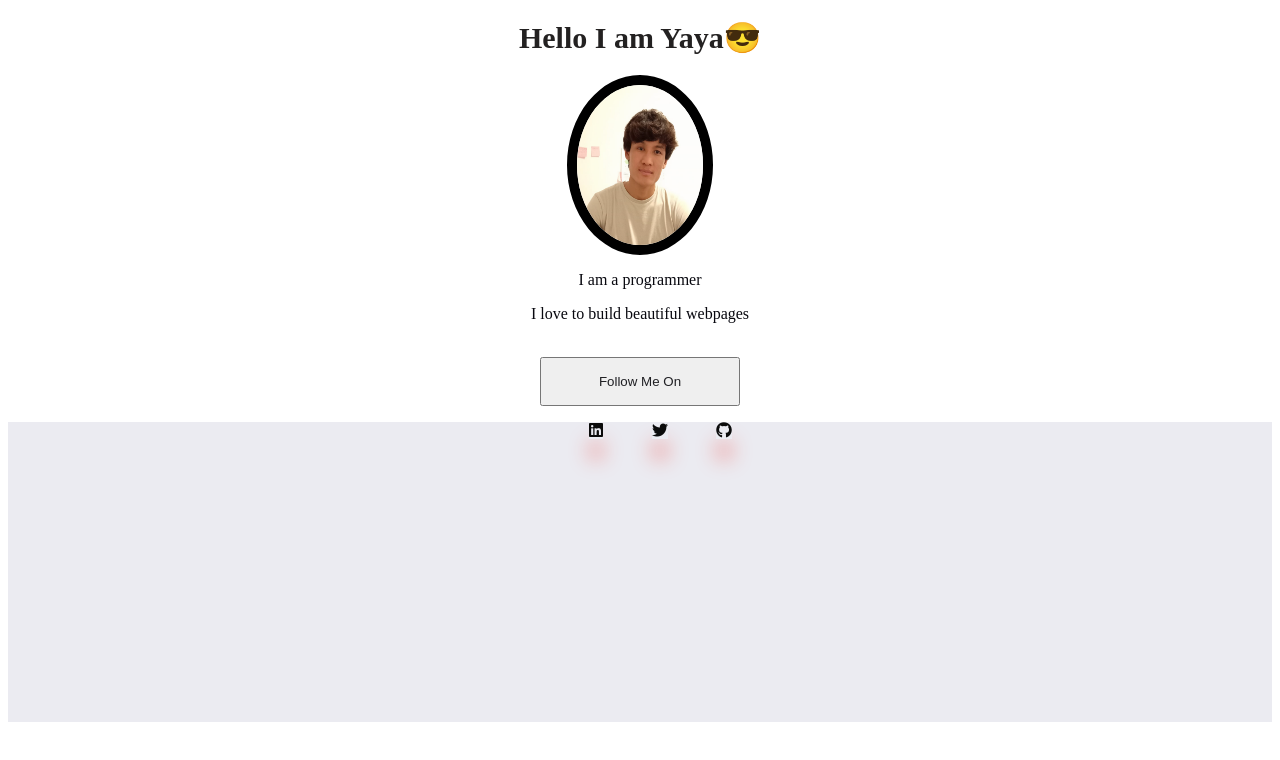
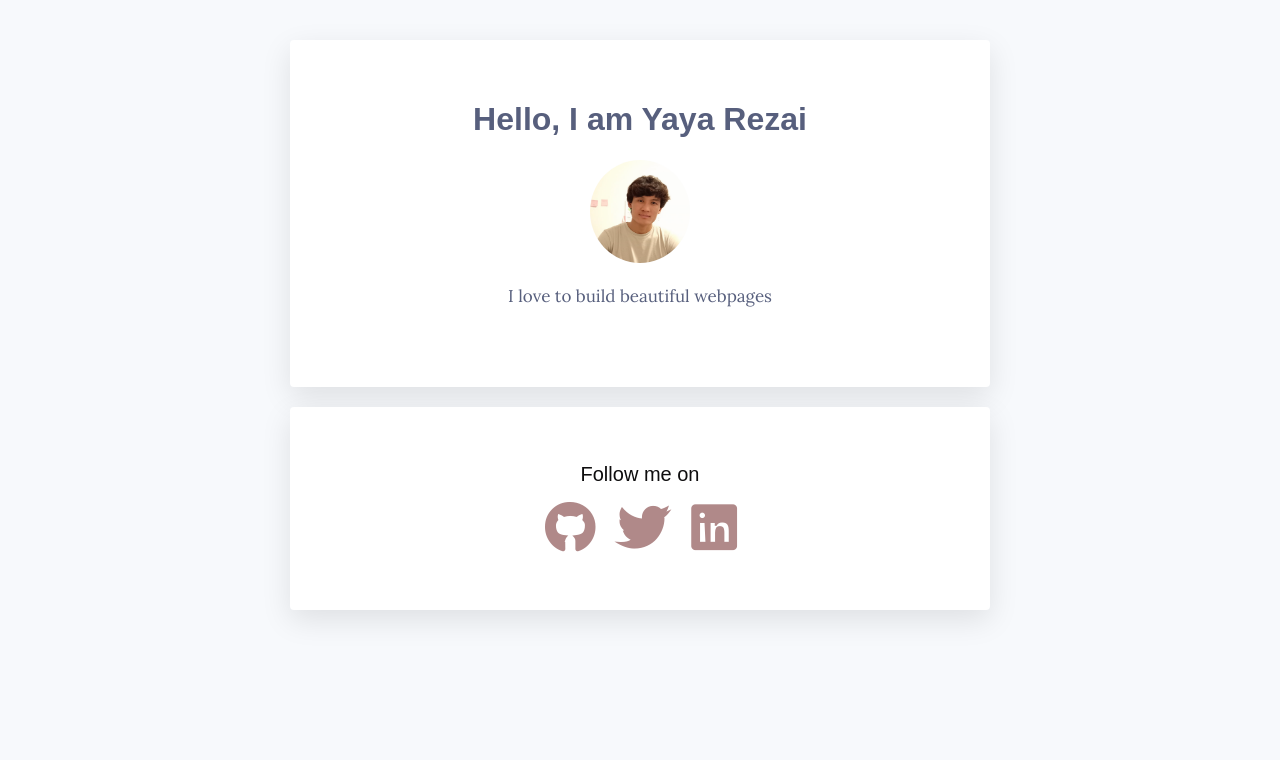
Before and after one commit to itsyaya/profile, a plain HTML site: page index.html in a window 1280 px wide. Drawn offline with Linux system fonts and the light colour scheme.

Commit message:
my profile page

```diff
--- a/index.html
+++ b/index.html
@@ -1,44 +1,43 @@
 <!DOCTYPE html>
-<html lang="en">
+<html>
   <head>
-    <meta charset="UTF-8">
-    <meta name="viewport" content="width=device-width, initial-scale=1.0">
+    <title>My profile</title>
+    <meta charset="utf-8">
+    <link href="https://fonts.googleapis.com/css?family=Lora:400,700|Roboto:300,400,500,700,900" rel="stylesheet">
     <link rel="stylesheet" href="style.css">
-    <link rel="stylesheet" href="https://use.fontawesome.com/releases/v6.1.2/css/all.css">
-    <title>My Profie</title>
+    <link rel="stylesheet" href="https://use.fontawesome.com/releases/v5.2.0/css/all.css" integrity="sha384-hWVjflwFxL6sNzntih27bfxkr27PmbbK/iSvJ+a4+0owXq79v+lsFkW54bOGbiDQ" crossorigin="anonymous">
   </head>
   <body>
+
     <div class="container">
-
-          <h1>Hello I am Yaya😎</h1>
-          <img src="my_profile.png" alt="" class="round">
-
-        <div class="card">
-          <p>I am a programmer</p>
-          <p>I love to build beautiful webpages</p>
-          <br>
-          <button>Follow Me On</button>
-        </div>
-
-      <div class="center_ul">
+      <div class="card-white" id="introduction">
+        <h1>Hello, I am Yaya Rezai</h1>
+        <img src="my_profile.png" class="img-circle" width="100px" alt="">
+        <p>
+          I love to build beautiful webpages
+        </p>
+      </div>
+      <div class="card-white">
+        <h2>Follow me on</h2>
         <ul class="list-inline">
           <li>
-            <a href="#" target="_blank" class="a">
-              <i class="fa-brands fa-linkedin"></i>
+            <a href="#" target="_blank">
+              <i class="fab fa-github"></i>
             </a>
           </li>
           <li>
-            <a href="#"target="_blank" class="a">
-              <i class="fa-brands fa-twitter"></i>
+            <a href="#" target="_blank">
+              <i class="fab fa-twitter"></i>
             </a>
           </li>
           <li>
-            <a href="#" target="_blank" class="a">
-              <i class="fa-brands fa-github"></i>
+            <a href="#" target="_blank">
+              <i class="fab fa-linkedin"></i>
             </a>
           </li>
         </ul>
       </div>
     </div>
+
   </body>
 </html>
--- a/style.css
+++ b/style.css
@@ -1,94 +1,96 @@
-@import url("https://fonts.googleapis.com/css2?family=Open+Sans:wght@300;400;700&family=Poppins:wght@300;400;500;700");
-@media (max-width: 960px)
 body {
-  background-color: rgb(246, 245, 244);
+  background: #F7F9FC;
+  color: #575F7D;
+  font-family: 'Lora', serif;
+  font-size: 17px;
+  font-weight: lighter;
+}
+h1, h2, h3 {
+  font-family: sans-serif;
+}
+h1 {
+  color: #575F7D;
+  font-size: 32px;
+  font-weight: 900;
+}
+h2 {
+  color: #0e0d0e;
+  font-size: 20px;
+  font-weight: lighter;
+  font-weight: 500;
+}
+a {
+  font-family: 'Roboto', sans-serif;
+  text-decoration: none;
+  color: #6B72E1;
+  font-weight: 600;
+  font-size: 16px;
+}
+a:hover {
   color: black;
-  font-family: 'Open Sans', sans-serif;
-  font-weight: 300;
 }
 
-h1 {
-  color: rgb(35, 33, 33);
-  font-size: 30px;
-  background: white;
+.container {
+  width: 700px;
+  margin: 40px auto;
 }
 
-img {
-  margin:auto;
+@media (max-width: 960px) {
+  .container {
+    width: 700px;
+  }
+}
+@media (max-width: 720px) {
+  .container {
+    width: 500px;
+  }
+}
+@media (max-width: 540px) {
+  .container {
+    width: 300px;
+  }
 }
 
-.round{
-  display: flex;
-  justify-content: center;
+
+.card-white {
+  background-color: white;
+  padding: 40px;
+  box-shadow: 0px 10px 30px rgba(0,0,0,0.1);
+  border-radius: 4px;
+  margin: 20px 0px;
   text-align: center;
 }
-
-.round{
-  width: 10%;
-  height: 20vh;
+.img-circle {
   border-radius: 50%;
-  border: 10px, solid, black;
+}
+.btn-blue {
+  background-color: #9096ed;
+  color: rgb(34, 33, 33);
+  padding: 15px 20px;
+  border-radius: 4px;
+}
+.btn-blue:hover {
+  background-color: rgb(131, 152, 223);
+  color: rgb(212, 155, 155);
+}
+.list-inline {
+  list-style: none;
+  padding-left: 0px;
 }
 
-p {
-  color: rgb(8, 8, 15);
+.list-inline li {
+  display: inline;
+  padding: 10px;
+}
+.list-inline i {
+  font-size: 50px;
+  color: rgb(176, 137, 137);
+}
+.list-inline i:hover {
+  color: rgb(79, 39, 39);
 }
 
-div {
-  border: none;
-  text-align: center;
+
+#introduction p {
+  margin-bottom: 40px;
 }
-
-button{
-  color: rgb(32, 32, 36);
-  position: relative;
-  width: 200px;
-  padding: 15px 0;
-  text-align: center;
-  cursor: pointer;
-  overflow: hidden;
-}
-
-button:hover{
-  color: blue;
-}
-
-ul{
-  background-color: rgb(235, 235, 241);
-  text-align: center;
-}
-
-.list-inline > li {
-  width: 20px;
-  color:rgb(8, 8, 205);
-  display: inline-block;
-  padding: 0px 20px;
-  text-align: center;
-  cursor: pointer;
-  overflow:pointer;
-  position: relative;
-  text-decoration: none;
-}
-
-li{
-  width: 200px;
-  height: 300px;
-}
-
-a{
-  color: rgb(11, 11, 11);
-  position: relative;
-  text-align: center;
-  cursor: pointer;
-  overflow: hidden;
-}
-
-a:hover{
-  color: rgb(226, 12, 12);
-}
-
-a{
-  box-sizing: border-box;
-  box-shadow: 0px 20px 20px rgb(236, 162, 162);
-
-}
```
